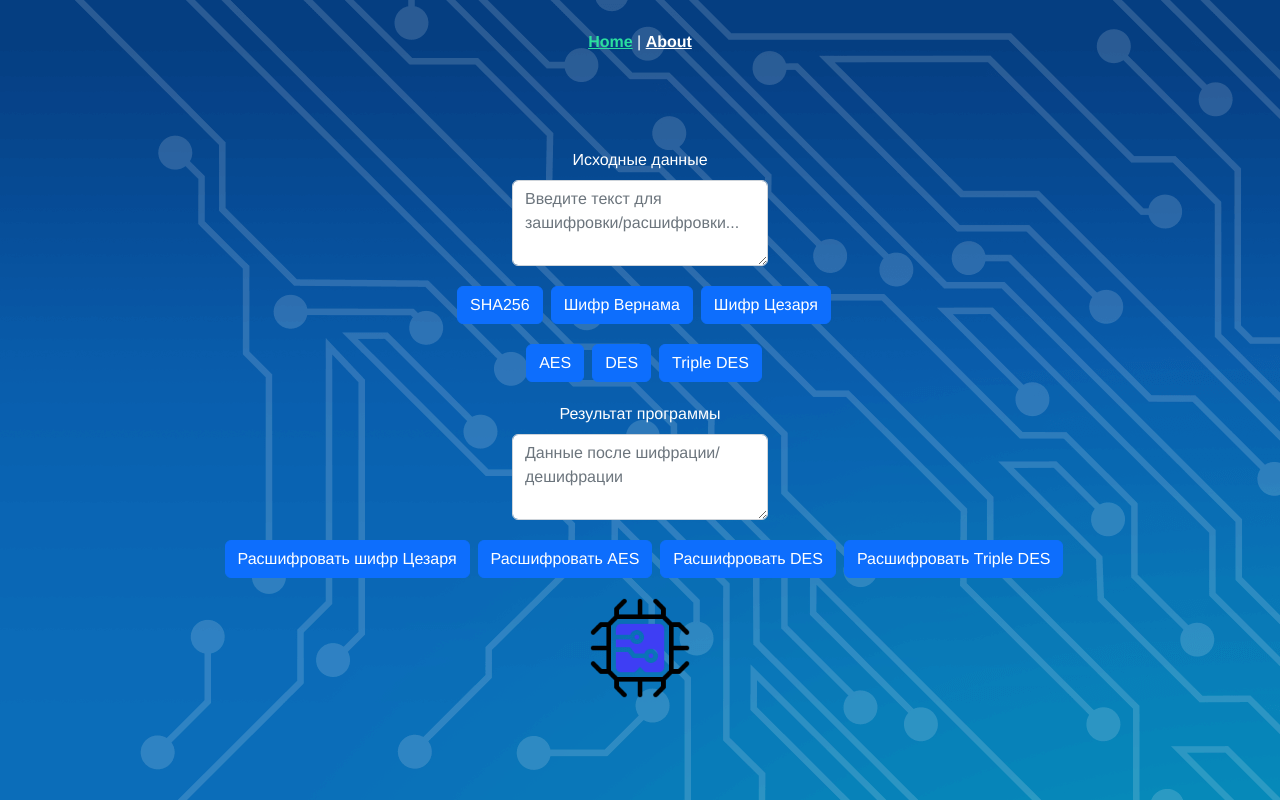
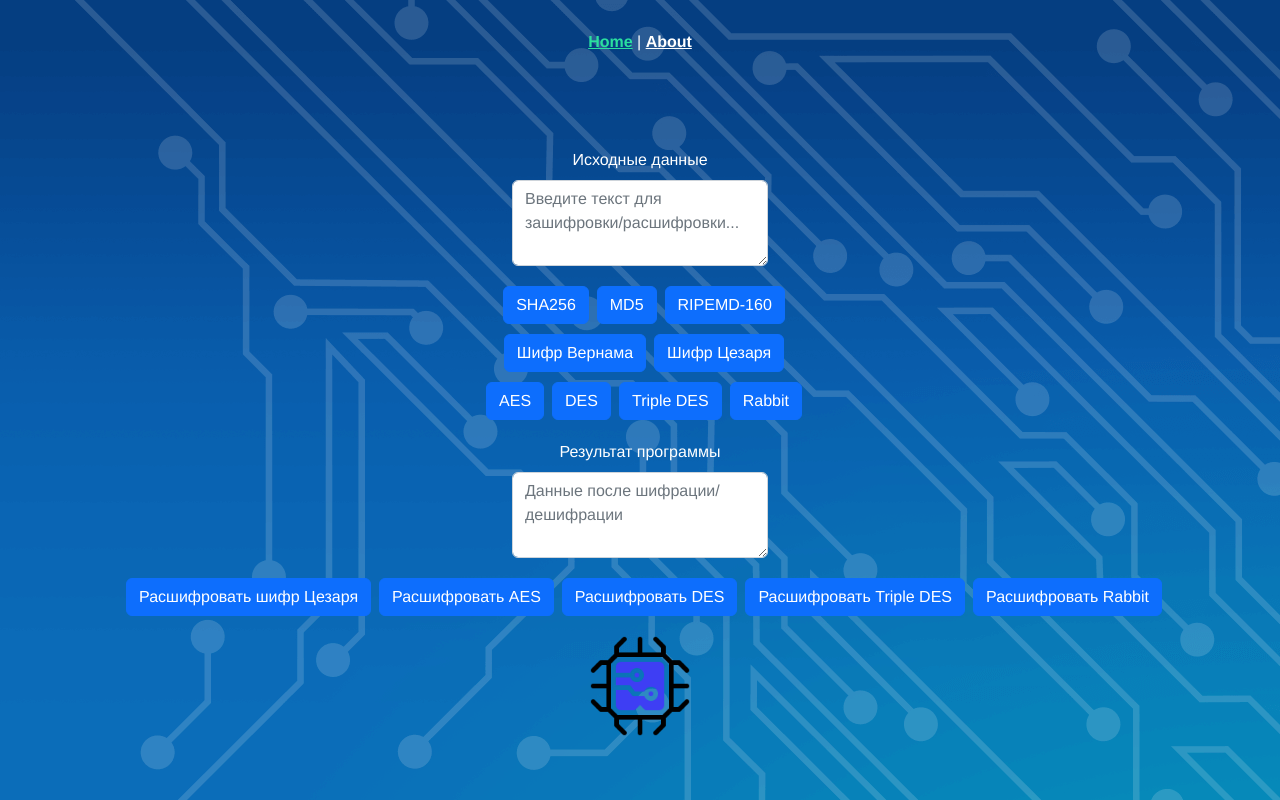
Before and after one commit to Rtuty/vksitproject, a Vue app: page /#/ in a window 1280 px wide. Built offline with nearby package versions, Linux system fonts and the light colour scheme.

Commit message:
add rabbit crypt/uncrypt + refactoring

```diff
--- a/src/components/Encrypter.vue
+++ b/src/components/Encrypter.vue
@@ -12,12 +12,21 @@
                 placeholder="Введите текст для зашифровки/расшифровки..."
                 rows="3"></textarea>
 
-      <div class="cryptButtons">
+      <div class="salts">
         <button class="btn btn-primary"
                 @click="sha256()">
           SHA256
         </button>
-
+        <button class="btn btn-primary"
+                @click="md5()">
+          MD5
+        </button>
+        <button class="btn btn-primary"
+                @click="ripemd()">
+          RIPEMD-160
+        </button>
+      </div>
+      <div class="cryptButtons">
         <button class="btn btn-primary"
                 @click="VernamCrypt()">
           Шифр Вернама
@@ -42,6 +51,10 @@
         <button class="btn btn-primary"
                 @click="TripleDESCrypt()">
           Triple DES
+        </button>
+        <button class="btn btn-primary"
+                @click="RabbitCrypt()">
+          Rabbit
         </button>
       </div>
 
@@ -74,6 +87,10 @@
                 @click="TripleDESUncrypt()">
           Расшифровать Triple DES
         </button>
+        <button class="btn btn-primary"
+                @click="RabbitUncrypt()">
+          Расшифровать Rabbit
+        </button>
       </div>
 
 
@@ -82,7 +99,6 @@
 </template>
 
 <script>
-import sha256 from 'crypto-js/sha256';
 var CryptoJS = require("crypto-js");
 
 export default {
@@ -97,8 +113,22 @@ export default {
     msg: String
   },
   methods: {
-         //worked
-       CezarCrypt() {
+
+    sha256() {
+      this.box2 = CryptoJS.SHA256(this.box1);
+    },
+
+    md5() {
+      this.box2 = CryptoJS.MD5(this.box1);
+    },
+
+    ripemd() {
+      this.box2 = CryptoJS.RIPEMD160(this.box1);
+    },
+
+
+
+    CezarCrypt() {
          let theText = this.box1
          let output  = new String;
          let Temp    = new Array();
@@ -115,7 +145,6 @@ export default {
         this.box2 = output;
       },
 
-        //worked
        CezarunUncrypt() {
         let theText = this.box2
         let output  = new String;
@@ -133,7 +162,7 @@ export default {
       },
 
 
-      //worked
+
        VernamCrypt() {
          var theText = this.box1
         // генератор случайных чисел в заданном диапазоне
@@ -166,41 +195,43 @@ export default {
         this.box2 = output;
       },
 
-    //worked
+
+
       AesCrypt() {
         this.box2 = CryptoJS.AES.encrypt(this.box1, 'secret key').toString()
       },
 
-     //worked
+      DesCrypt() {
+         this.box2 = CryptoJS.DES.encrypt(this.box1, 'secret key').toString();
+      },
+
+      TripleDESCrypt() {
+        this.box2 = CryptoJS.TripleDES.encrypt(this.box1, "Secret Passphrase").toString();
+      },
+
+      RabbitCrypt() {
+        this.box2 = CryptoJS.Rabbit.encrypt(this.box1, "secret key").toString();
+      },
+
+
+
+      DesUncrypt() {
+        var bytes = CryptoJS.DES.decrypt(this.box2, 'secret key');
+        this.box2 = bytes.toString(CryptoJS.enc.Utf8);
+      },
+
       AesUncrypt() {
         var bytes  = CryptoJS.AES.decrypt(this.box2, 'secret key');
         this.box2 = bytes.toString(CryptoJS.enc.Utf8);
       },
 
-      //worked but useless :P TODO: do something with this donkey shit
-      sha256() {
-         this.box2 = sha256(this.box1)
+      TripleDESUncrypt() {
+        var bytes = CryptoJS.TripleDES.decrypt(this.box2, "Secret Passphrase");
+        this.box2 = bytes.toString(CryptoJS.enc.Utf8)
       },
 
-      //worked
-      DesCrypt() {
-         this.box2 = CryptoJS.DES.encrypt(this.box1, 'secret key').toString();
-      },
-
-      //worked
-      DesUncrypt() {
-        var bytes = CryptoJS.DES.decrypt(this.box2, 'secret key');
-        this.box2 = bytes.toString(CryptoJS.enc.Utf8);
-      },
-
-      //worked
-      TripleDESCrypt() {
-        this.box2 = CryptoJS.TripleDES.encrypt(this.box1, "Secret Passphrase").toString();
-      },
-
-      //worked
-      TripleDESUncrypt() {
-        var bytes = CryptoJS.TripleDES.decrypt(this.box2, "Secret Passphrase");
+      RabbitUncrypt() {
+        var bytes = CryptoJS.Rabbit.decrypt(this.box2, "secret key")
         this.box2 = bytes.toString(CryptoJS.enc.Utf8)
       }
 
@@ -213,11 +244,12 @@ export default {
 
 .cryptButtons {
   box-sizing: border-box;
-  padding: 20px;
+  padding: 10px;
 }
 
-button {
-  margin-left: 8px;
+.salts {
+  box-sizing: border-box;
+  padding-top: 20px;
 }
 
 .cryptButtonsMain {
@@ -226,6 +258,12 @@ button {
   margin-bottom: 20px;
 }
 
+button {
+  margin-left: 8px;
+}
+
+
+
 .unCryptButtons {
   box-sizing: border-box;
   padding: 20px;
```
